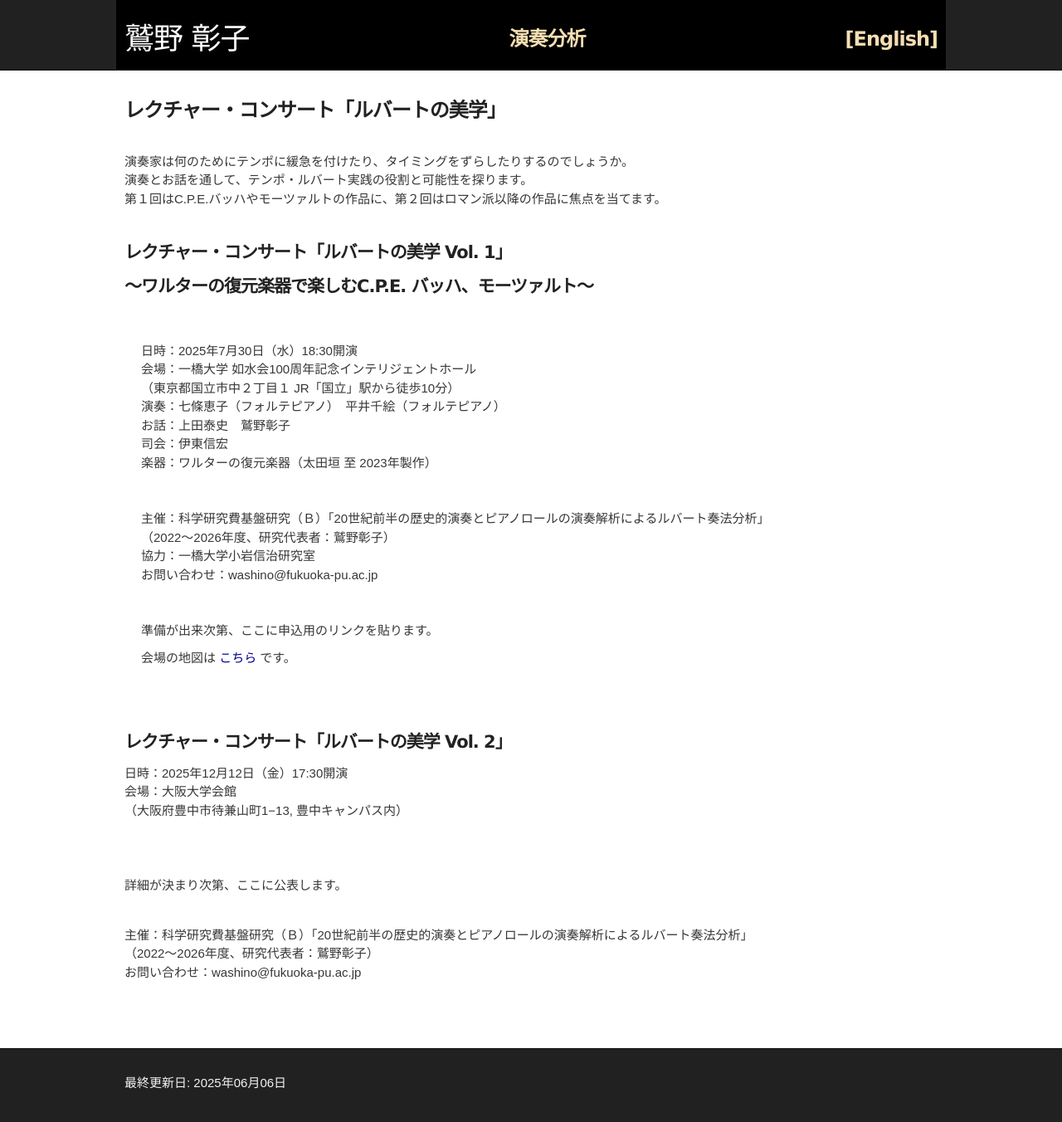
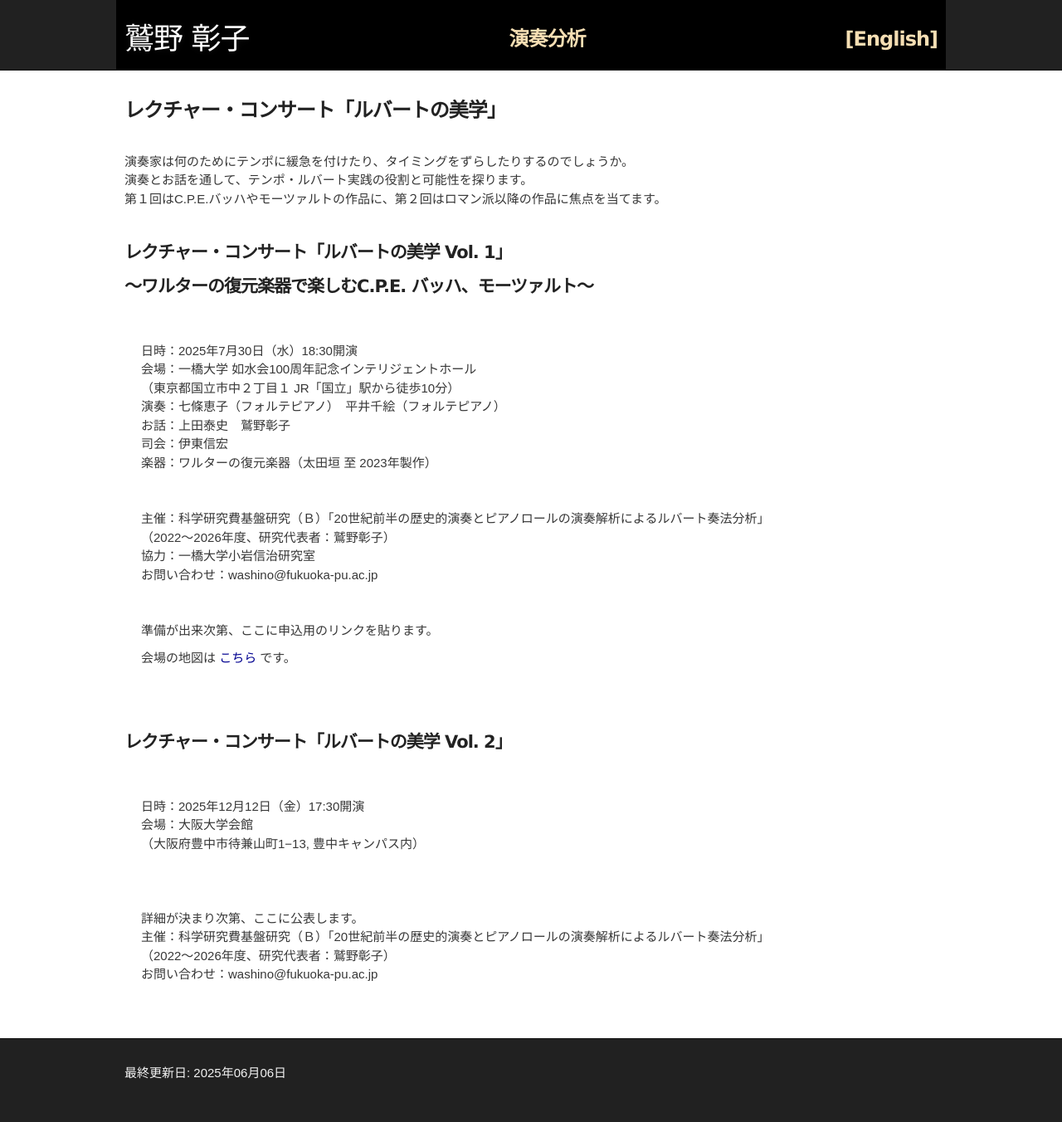
Before and after one commit to akikowashino/akikowashino.github.io, a Jekyll site: the page built from lecture-concert-2025/index.md, in a window 1280 px wide. Shown: the whole page at 83% size. Built offline with Jekyll 4.4.1, drawn with Linux system fonts in a browser that asks for light colours.

Commit message:
Update index.md

```diff
--- a/lecture-concert-2025/index.md
+++ b/lecture-concert-2025/index.md
@@ -44,6 +44,8 @@ lang: jp
 
 ####  **レクチャー・コンサート「ルバートの美学 Vol. 2」**<br>
 
+<div style="padding-top:40px; padding-left: 20px">
+
 日時：2025年12月12日（金）17:30開演<br>
 会場：大阪大学会館<br>
       （大阪府豊中市待兼山町1−13, 豊中キャンパス内）　<br>
@@ -61,3 +63,5 @@ lang: jp
 お問い合わせ：washino@fukuoka-pu.ac.jp<br>
 <br>
 <br>
+
+</div>
```
